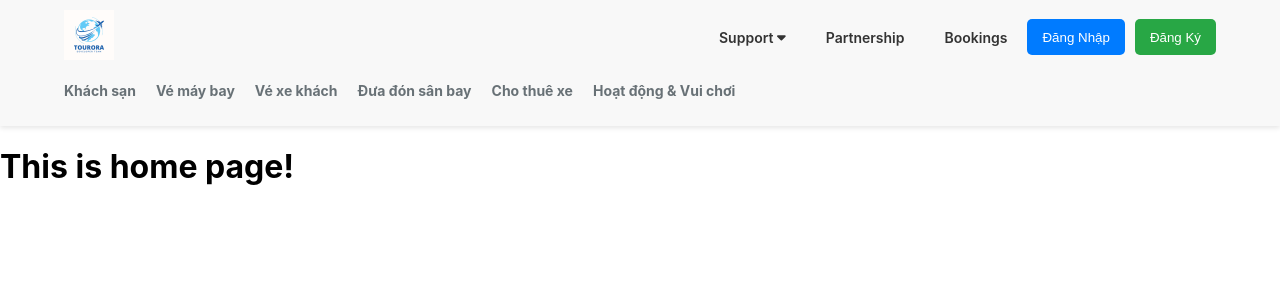
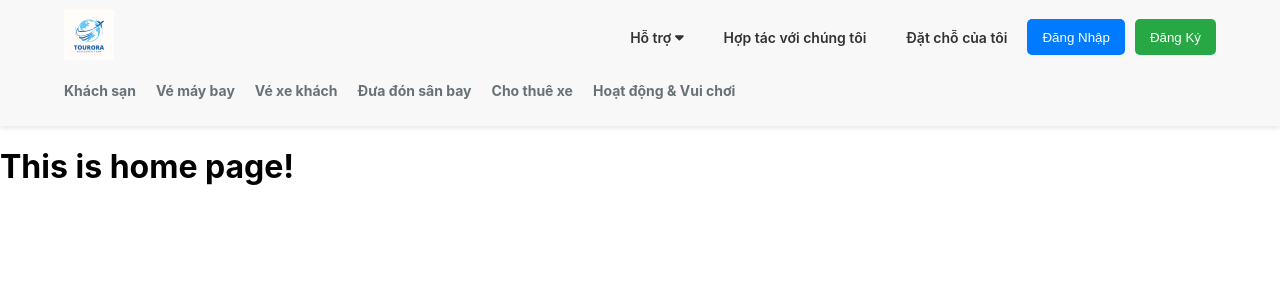
Before and after one commit to Tourora-s-Team/TouroraWebsite_Project, a React (Create React App) app in the folder client/: page / in a window 1280 px wide. Shown: the top 300 px of the page. Built offline with nearby package versions, Linux system fonts and the light colour scheme.

Commit message:
Change heading in navbar

```diff
--- a/client/src/components/Header.jsx
+++ b/client/src/components/Header.jsx
@@ -38,17 +38,17 @@ const Header = () => {
                     </div>
                     <div className={styles.topBarContent}>
                         <div className={styles.dropdownWrapper} ref={dropdownRef}>
-                            <a href="#" onClick={toggleDropdown}>Support <FontAwesomeIcon icon={faCaretDown} /></a>
+                            <a href="#" onClick={toggleDropdown}>Hỗ trợ <FontAwesomeIcon icon={faCaretDown} /></a>
                             {isDropdownOpen && (
                                 <ul className={styles.dropdownMenu}>
-                                    <li><a href="#">Help Center</a></li>
-                                    <li><a href="#">Contact Us</a></li>
-                                    <li><a href="#">My Inbox</a></li>
+                                    <li><a href="#">Trợ giúp</a></li>
+                                    <li><a href="#">Liên hệ chúng tôi</a></li>
+                                    <li><a href="#">Hộp thư của tôi</a></li>
                                 </ul>
                             )}
                         </div>
-                        <a href="#">Partnership</a>
-                        <a href="#">Bookings</a>
+                        <a href="#">Hợp tác với chúng tôi</a>
+                        <a href="#">Đặt chỗ của tôi</a>
                         <div className={styles.authButtons}>
                             <button className={styles.login}>Đăng Nhập</button>
                             <button className={styles.register}>Đăng Ký</button>
```
